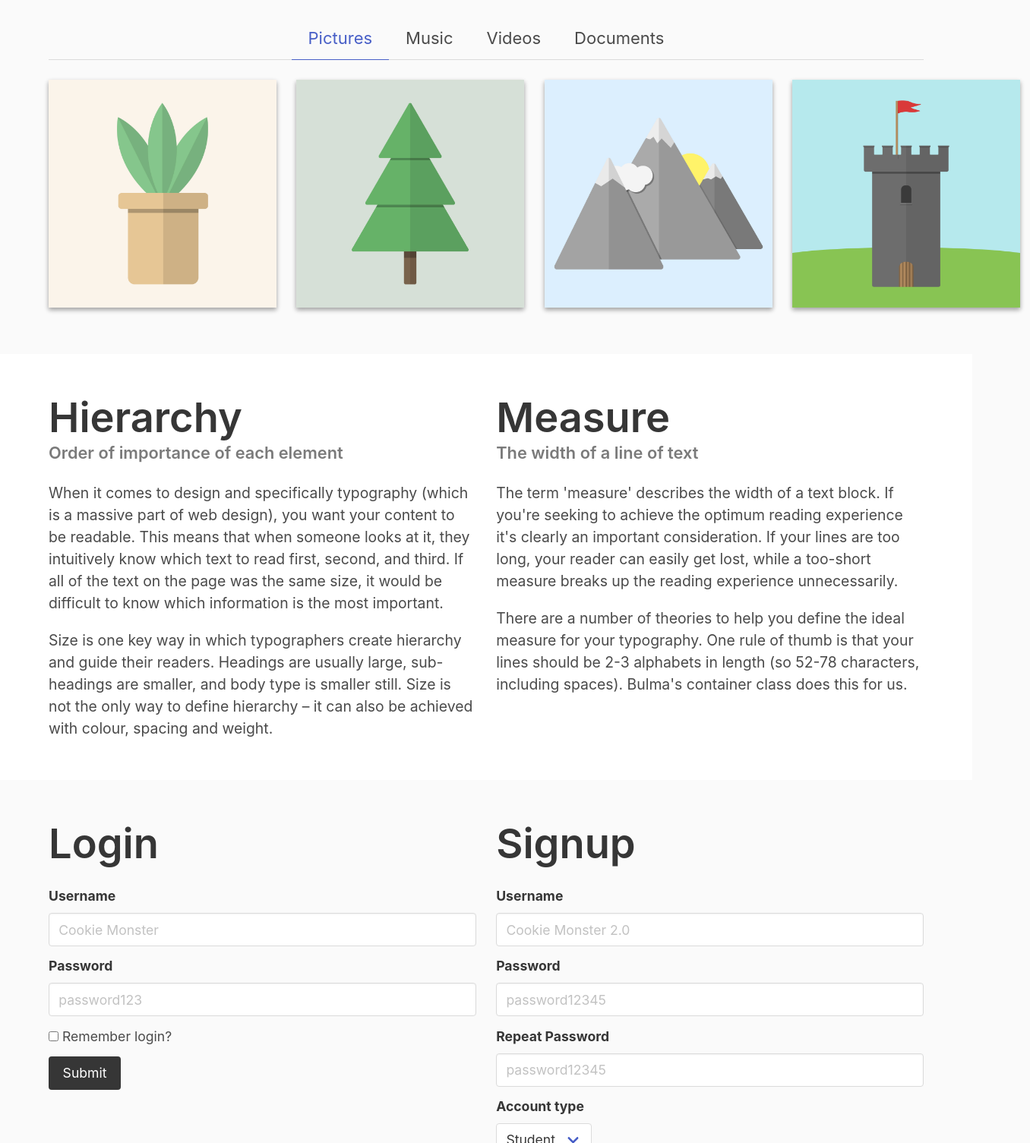
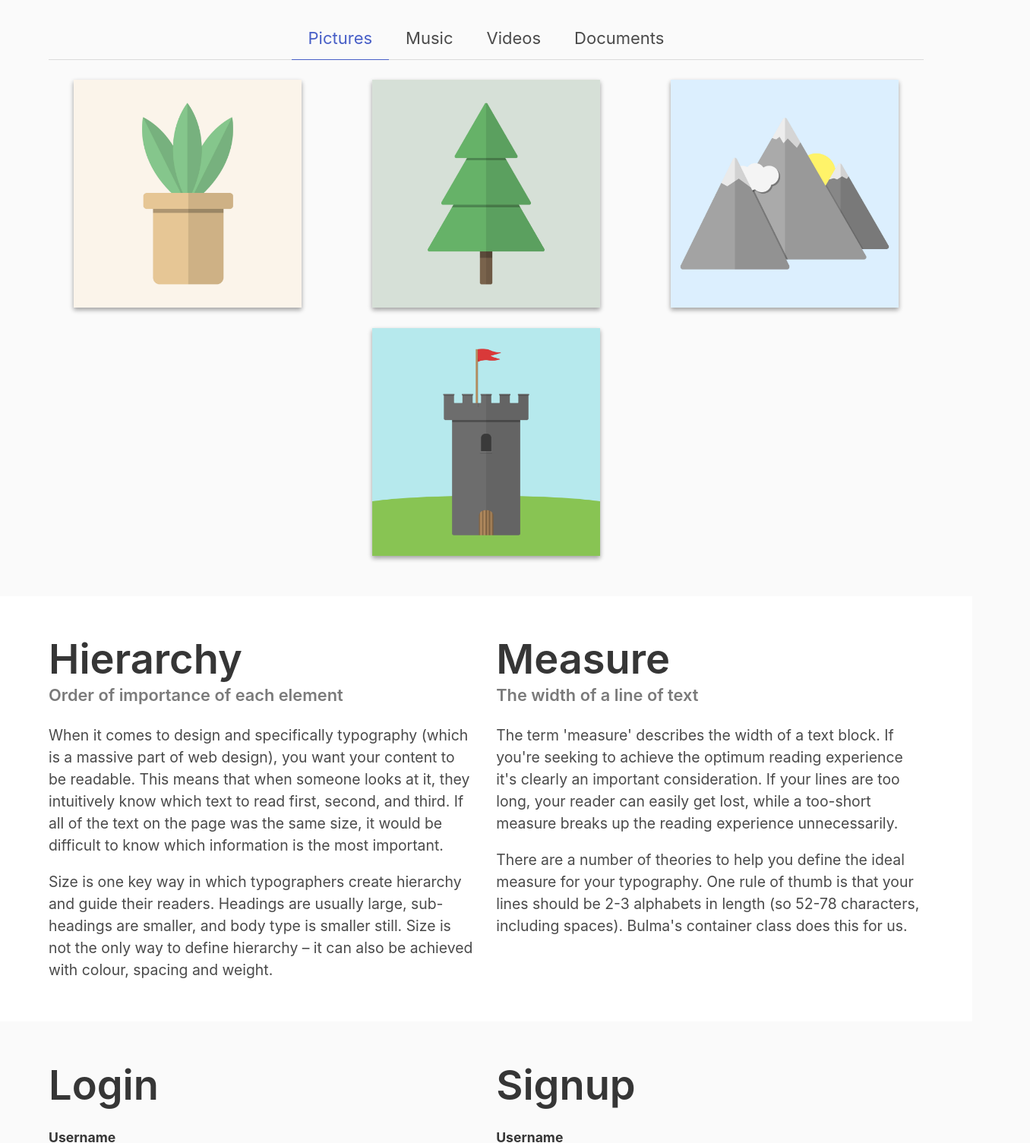
Before and after one commit to jdmar3-comp426/a02-oxchen12, a website: page index.html in a window 1280 px wide. Shown: the part 2510-4015 px from the top of the page at 76% size, 1356 px wide, since content can reach past the window. Drawn offline with nearby package versions, Linux system fonts and the light colour scheme; a web font is replaced by a local one.

Commit message:
Corrected columns subclass name

```diff
--- a/index.html
+++ b/index.html
@@ -99,7 +99,7 @@
                 <li><a>Documents</a></li>
             </ul>
         </div>
-        <div class="columns">
+        <div class="columns is-multiline justify-center">
             <div class="column">
                 <img src="images/all-01.jpg" alt="Pictures">
             </div>
@@ -118,7 +118,7 @@
 <section class="section has-background-white">
     <div class="container">
         <div class="content">
-            <div class="columns is-multiline is-centered">
+            <div class="columns">
                 <div class="column">
                     <h1 class="title">Hierarchy</h1>
                     <h5 class="subtitle has-text-grey">Order of importance of each element</h5>
```
